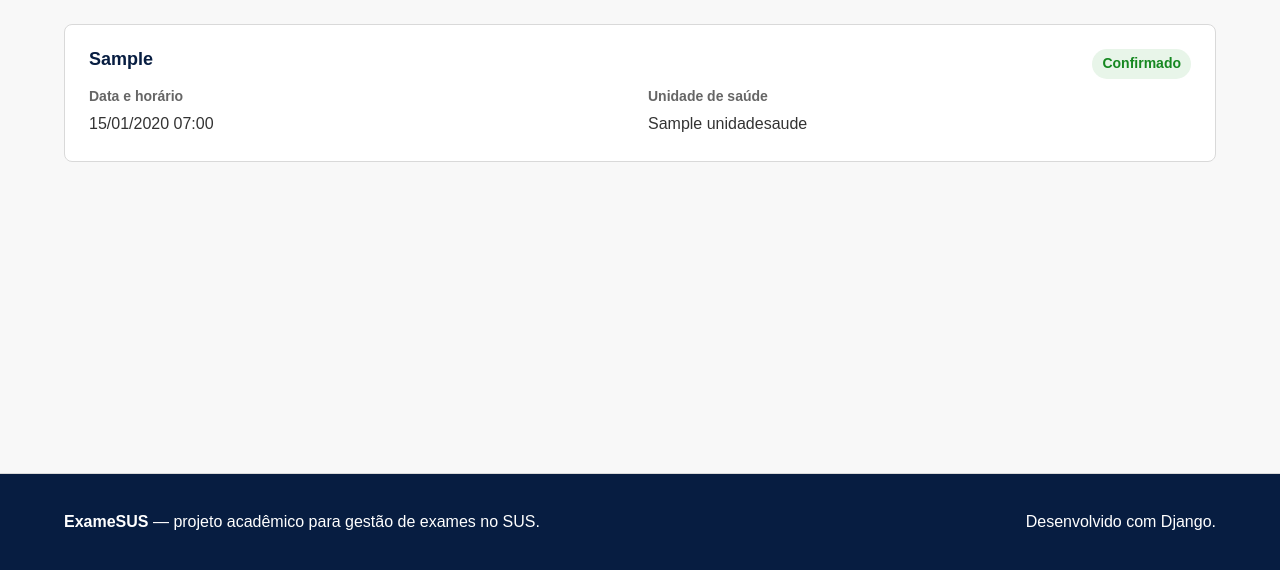
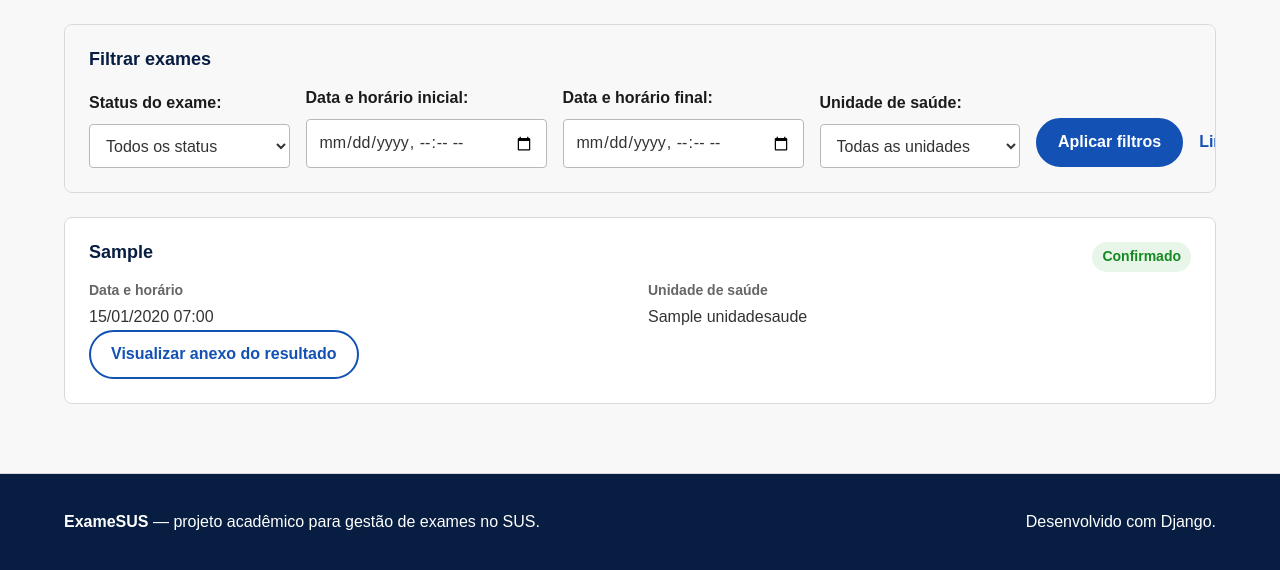
Before and after one commit to felipecartaxo/rad-exames_sus, a Django app: page /exames/ in a window 1280 px wide. Shown: the part 230-800 px from the top of the page. Run offline with Django 5.2, Linux system fonts and the light colour scheme; a user stored in the database is signed in; tables that the repository leaves empty hold one stand-in row (values such as "Sample post").

Commit message:
feat: ajuste da tela de listagem dos exames

```diff
--- a/exames/forms.py
+++ b/exames/forms.py
@@ -111,3 +111,52 @@ class TransicaoExameForm(forms.Form):
                 _("Resultado e documento só podem ser enviados ao disponibilizar o resultado.")
             )
         return dados
+
+
+class FiltroExameCidadaoForm(forms.Form):
+    status = forms.ChoiceField(
+        label=_("Status do exame"),
+        required=False,
+        choices=(("", _("Todos os status")), *Exame.Status.choices),
+    )
+    data_inicio = forms.DateTimeField(
+        label=_("Data e horário inicial"),
+        required=False,
+        input_formats=("%Y-%m-%dT%H:%M",),
+        widget=forms.DateTimeInput(
+            attrs={"type": "datetime-local"},
+            format="%Y-%m-%dT%H:%M",
+        ),
+    )
+    data_fim = forms.DateTimeField(
+        label=_("Data e horário final"),
+        required=False,
+        input_formats=("%Y-%m-%dT%H:%M",),
+        widget=forms.DateTimeInput(
+            attrs={"type": "datetime-local"},
+            format="%Y-%m-%dT%H:%M",
+        ),
+    )
+    unidade = forms.ModelChoiceField(
+        label=_("Unidade de saúde"),
+        required=False,
+        empty_label=_("Todas as unidades"),
+        queryset=UnidadeSaude.objects.none(),
+    )
+
+    def __init__(self, usuario, *args, **kwargs):
+        super().__init__(*args, **kwargs)
+        self.fields["unidade"].queryset = UnidadeSaude.objects.filter(
+            exames__usuario=usuario
+        ).distinct().order_by("nome", "pk")
+
+    def clean(self):
+        dados = super().clean()
+        inicio = dados.get("data_inicio")
+        fim = dados.get("data_fim")
+        if inicio and fim and fim < inicio:
+            self.add_error(
+                "data_fim",
+                _("A data final deve ser igual ou posterior à data inicial."),
+            )
+        return dados
--- a/exames/templates/exames/lista.html
+++ b/exames/templates/exames/lista.html
@@ -18,6 +18,23 @@
     <p>{% trans "Exames organizados dos mais recentes para os mais antigos." %}</p>
   </header>
 
+  <section class="list-filters" aria-labelledby="titulo-filtros">
+    <h2 id="titulo-filtros">{% trans "Filtrar exames" %}</h2>
+    <form class="list-filters-form" method="get" novalidate>
+      {% for field in form_filtros.visible_fields %}
+        <div class="form-field">
+          {{ field.label_tag }}
+          {{ field }}
+          {% for error in field.errors %}<p class="field-error" role="alert">{{ error }}</p>{% endfor %}
+        </div>
+      {% endfor %}
+      <div class="form-actions">
+        <button type="submit">{% trans "Aplicar filtros" %}</button>
+        <a class="button button-tertiary" href="{% url 'exames:lista' %}">{% trans "Limpar filtros" %}</a>
+      </div>
+    </form>
+  </section>
+
   <ul class="record-list" aria-label="{% trans 'Exames do cidadão' %}">
     {% for exame in exames %}
       <li class="record-card">
@@ -35,6 +52,9 @@
             <dd>{{ exame.unidade.nome }}</dd>
           </div>
         </dl>
+        {% if exame.documento_resultado %}
+          <a class="button button-secondary" href="{% url 'exames:documento_resultado' exame.pk %}">{% trans "Visualizar anexo do resultado" %}</a>
+        {% endif %}
       </li>
     {% empty %}
       <li class="empty-state">
--- a/exames/views.py
+++ b/exames/views.py
@@ -10,7 +10,11 @@ from django.views.generic.list import ListView
 
 from usuarios.permissions import ServidorAutorizadoMixin
 
-from .forms import CriacaoAgendamentoExameForm, TransicaoExameForm
+from .forms import (
+    CriacaoAgendamentoExameForm,
+    FiltroExameCidadaoForm,
+    TransicaoExameForm,
+)
 from .models import Exame
 from .permissions import CidadaoAutenticadoMixin, ProfissionalAutorizadoMixin
 from .services import TRANSICOES_STATUS, criar_agendamento_exame, transicionar_status
@@ -37,18 +41,38 @@ class ExameListView(CidadaoAutenticadoMixin, ListView):
     context_object_name = "exames"
     paginate_by = 5
 
+    def get_form_filtros(self):
+        if not hasattr(self, "form_filtros"):
+            self.form_filtros = FiltroExameCidadaoForm(
+                self.request.user,
+                self.request.GET or None,
+            )
+        return self.form_filtros
+
     def get_queryset(self):
-        return (
+        queryset = (
             Exame.objects.filter(usuario=self.request.user)
             .select_related("unidade")
-            .order_by("-data", "-pk")
         )
+        formulario = self.get_form_filtros()
+        if formulario.is_valid():
+            filtros = formulario.cleaned_data
+            if filtros["status"]:
+                queryset = queryset.filter(status=filtros["status"])
+            if filtros["data_inicio"]:
+                queryset = queryset.filter(data__gte=filtros["data_inicio"])
+            if filtros["data_fim"]:
+                queryset = queryset.filter(data__lte=filtros["data_fim"])
+            if filtros["unidade"]:
+                queryset = queryset.filter(unidade=filtros["unidade"])
+        return queryset.order_by("-data", "-pk")
 
     def get_context_data(self, **kwargs):
         contexto = super().get_context_data(**kwargs)
         parametros = self.request.GET.copy()
         parametros.pop("page", None)
         contexto["querystring"] = parametros.urlencode()
+        contexto["form_filtros"] = self.get_form_filtros()
         return contexto
 
 
--- a/static/css/components.css
+++ b/static/css/components.css
@@ -200,6 +200,45 @@ button[type="submit"]:hover {
   flex-wrap: wrap;
 }
 
+.list-filters {
+  width: 100%;
+  margin-bottom: var(--space-4);
+  padding: var(--space-4);
+  overflow-x: auto;
+  border: 1px solid var(--color-border);
+  border-radius: var(--radius-md);
+  background: var(--color-background-secondary);
+}
+
+.list-filters h2 {
+  margin-bottom: var(--space-3);
+  font-size: 1.125rem;
+}
+
+.list-filters-form {
+  display: flex;
+  min-width: max-content;
+  align-items: end;
+  gap: var(--space-3);
+}
+
+.list-filters .form-field {
+  flex: 1 0 11rem;
+  margin: 0;
+}
+
+.list-filters .form-field:nth-child(2),
+.list-filters .form-field:nth-child(3) {
+  flex-basis: 13rem;
+}
+
+.list-filters .form-actions {
+  flex: 0 0 auto;
+  flex-wrap: nowrap;
+  padding-bottom: 1px;
+  white-space: nowrap;
+}
+
 .page-header {
   margin-bottom: var(--space-4);
 }
```
Also changed, not shown: exames/tests/test_lista.py (+132 -2 lines).
